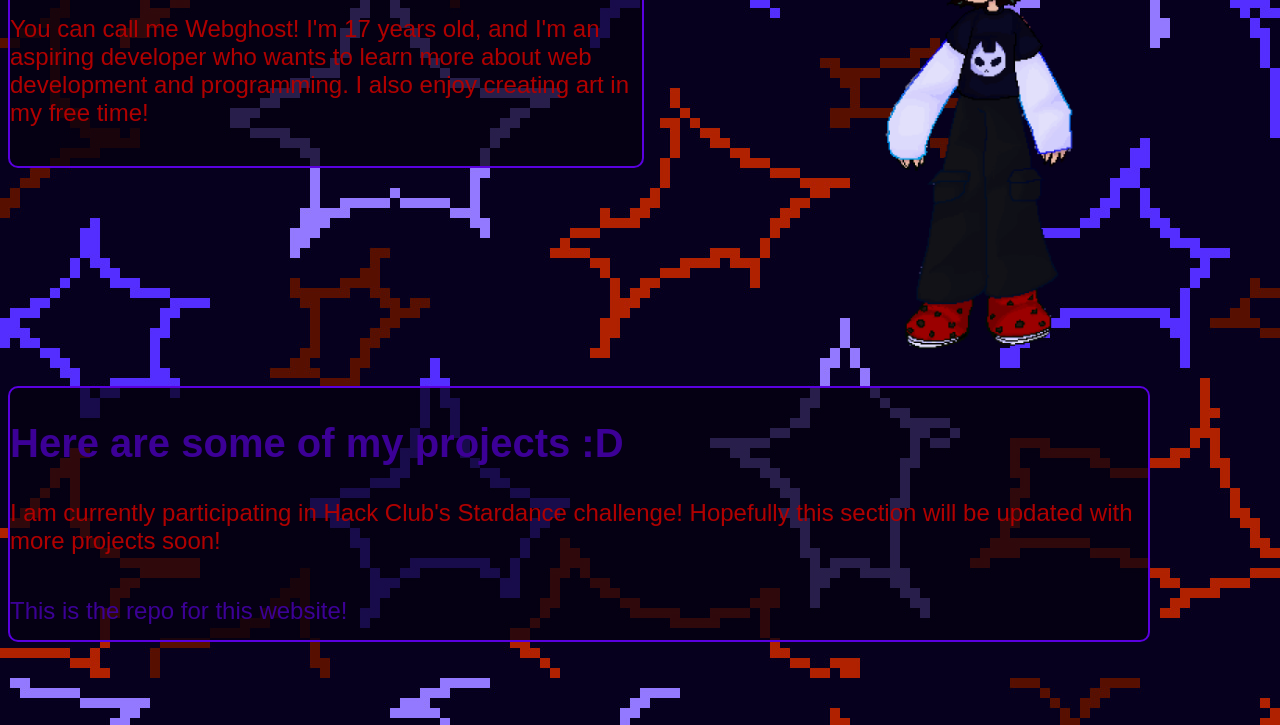
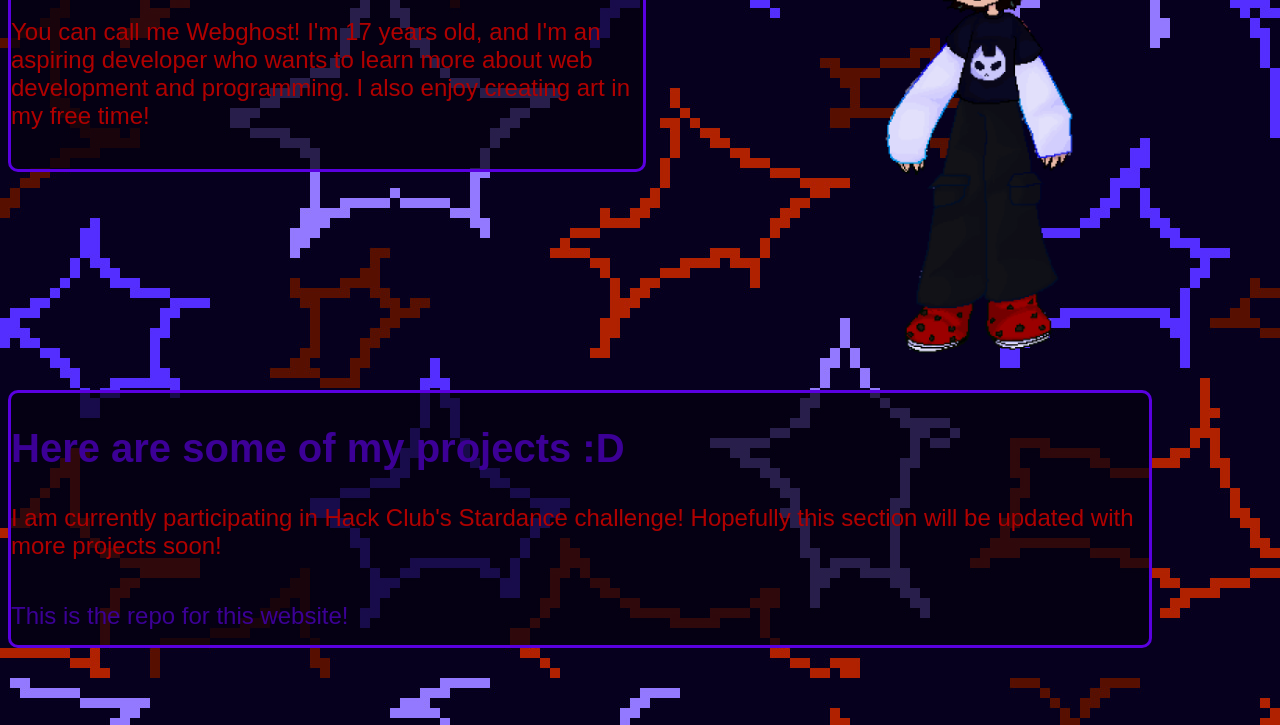
Before and after one commit to Web-ghost39/My-Website, a plain HTML site: page Webghost website.html in a window 1280 px wide. Shown: the part 402-1127 px from the top of the page. Drawn offline with Linux system fonts and the light colour scheme; a web font is replaced by a local one.

Commit message:
Edited stylesheet
Changed border thickness

```diff
--- a/Stylesheet.css
+++ b/Stylesheet.css
@@ -6,7 +6,7 @@ background-image: url("Background.jpeg");
 div {
 background-color: rgba(5, 0, 15, 0.75);
 border-radius: 10px;
-border: 2px solid #5a00e0;
+border: 3px solid #5a00e0;
 padding-bottom: 15px;
 }
 
```
